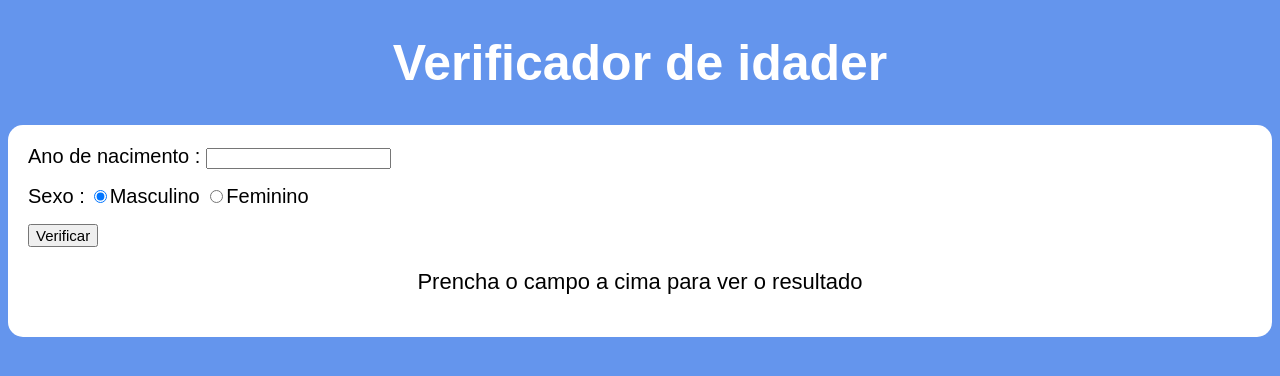
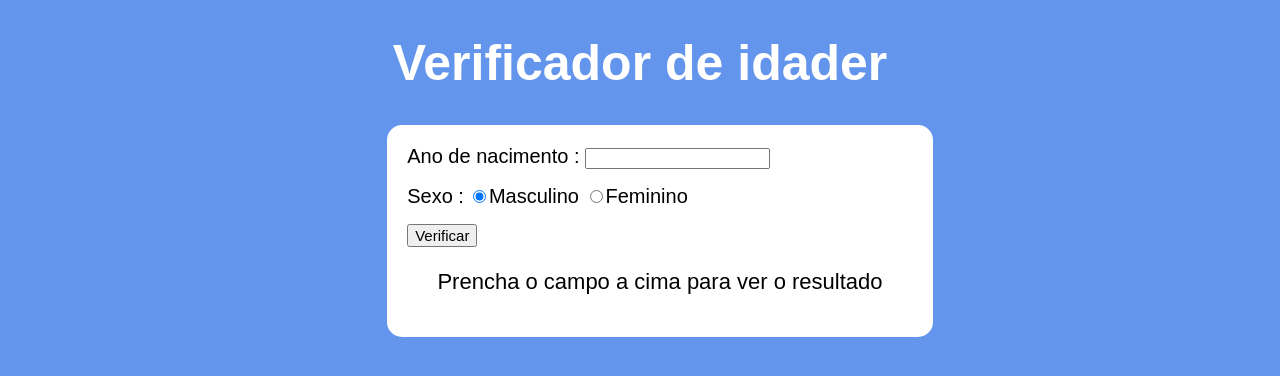
Before and after one commit to Adrianhenrrique/Adrianhenrrique.github.io, a PHP site: page /pages/projetos/validador-de-idade/index.html in a window 1280 px wide. Shown: the top 376 px of the page. Run offline with PHP 8.4, Linux system fonts and the light colour scheme.

Commit message:
preview bug fixed

```diff
--- a/pages/projetos/validador-de-idade/index.css
+++ b/pages/projetos/validador-de-idade/index.css
@@ -41,4 +41,6 @@ label{
     background-color: #fff;
     border-radius: 15px;
     padding: 20px;
+    width: 40%;
+    margin: 0% 30%;
 }
```
